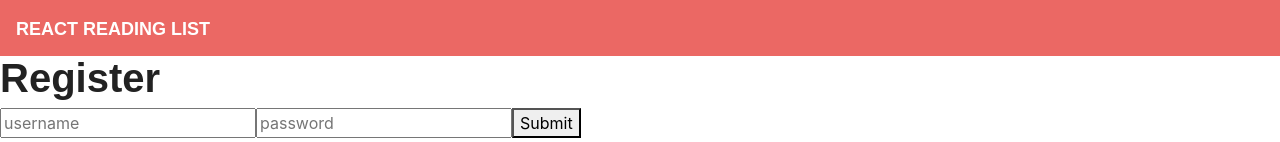
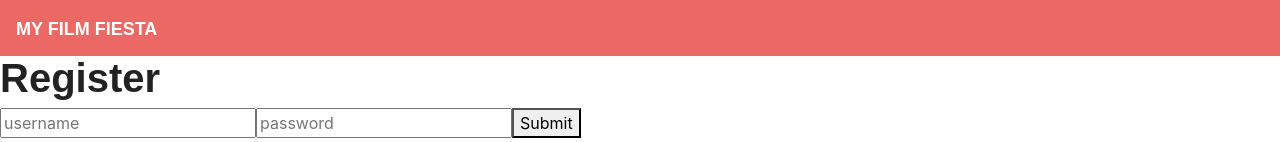
Before and after one commit to Mont0360/filmfiesta, a React (Create React App) app in the folder client/: page / in a window 1280 px wide. Shown: the top 142 px of the page. Built offline with nearby package versions, Linux system fonts and the light colour scheme; a web font is replaced by a local one.

Commit message:
deleted Nav.js file - code moved to index.js

```diff
--- a/client/src/components/Nav/Nav.js
+++ /dev/null
@@ -1,13 +0,0 @@
-import React from "react";
-
-function Nav() {
-  return (
-    <nav className="navbar navbar-expand-lg navbar-dark bg-primary">
-      <a className="navbar-brand" href="/">
-        React Reading List
-      </a>
-    </nav>
-  );
-}
-
-export default Nav;
--- a/client/src/components/Nav/index.js
+++ b/client/src/components/Nav/index.js
@@ -1 +1,13 @@
-export { default } from "./Nav";
+import React from "react";
+
+function Nav() {
+  return (
+    <nav className="navbar navbar-expand-lg navbar-dark bg-primary">
+      <a className="navbar-brand" href="/">
+        My Film Fiesta
+      </a>
+    </nav>
+  );
+}
+
+export default Nav;
```
